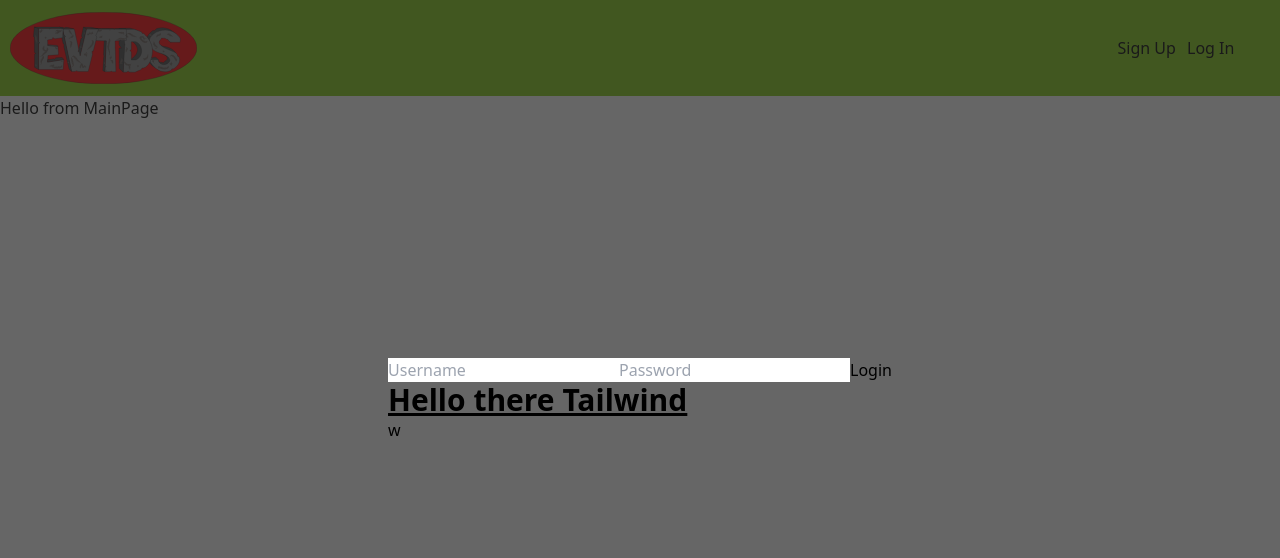
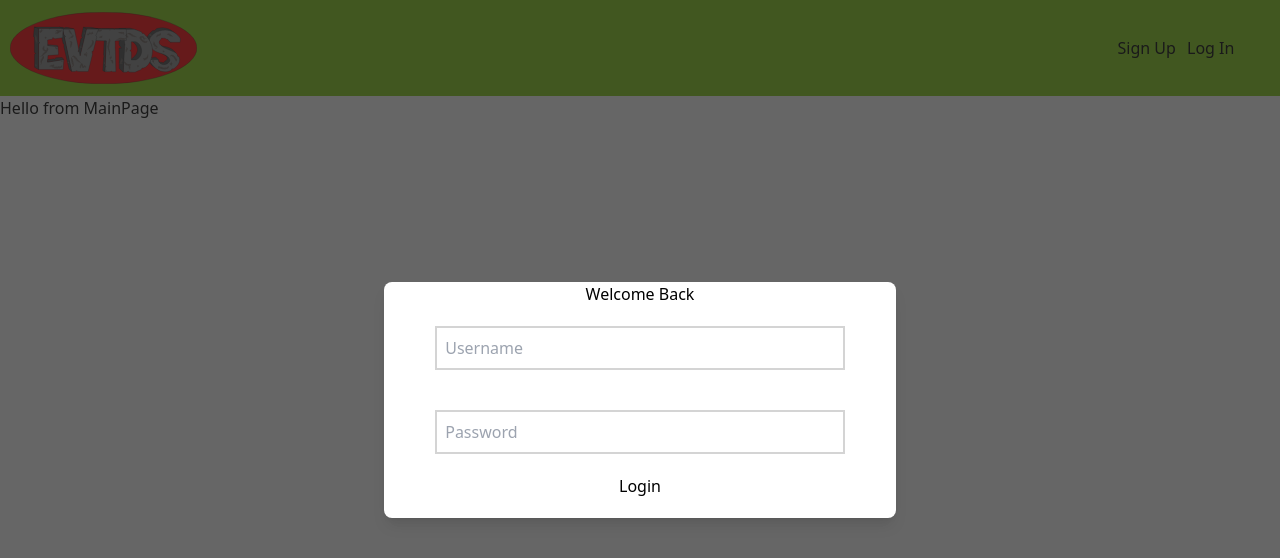
Before and after one commit to cracine79/EVTDontS, a React (Vite) app in the folder frontend2/: page / in a window 1280 px wide. Both pictures are taken after a click on the element "Log In". Shown: the top 558 px of the page. Built offline with nearby package versions, Linux system fonts and the light colour scheme; no server answers.

Commit message:
login modal develop[ment

```diff
--- a/frontend2/src/Components/LoginComponent.jsx
+++ b/frontend2/src/Components/LoginComponent.jsx
@@ -1,18 +1,15 @@
 import { useState } from 'react';
-import { useDispatch } from 'react-redux';
+import { useDispatch, useSelector } from 'react-redux';
 import { login } from '../Slices/userSlice';
 import { csrfFetch } from '../csrf';
 const LoginComponent = () => {
+  const showModal= useSelector(state=>(state.modal.isLoginOpen))
   const dispatch = useDispatch();
   const [username, setUsername] = useState('');
   const [password, setPassword] = useState('');
 
   const handleSubmit = async (e) => {
     e.preventDefault();
-    console.log('submitting')
-    // const response = await csrfFetch('/api/questions/hello')
-    // const output = await response.json()
-    // console.log(output)
     try {
     const response = await csrfFetch('/api/auth/login', {
       method: 'POST',
@@ -33,7 +30,6 @@ const LoginComponent = () => {
     }
 
     const data = await response.json();
-    console.log(data)
     localStorage.setItem('access_token', data.access_token);
     dispatch(login(data)); // Store user in Redux state
   } catch (error) {
@@ -42,9 +38,9 @@ const LoginComponent = () => {
   }
 
   };
-
   return (
-    <div className="
+    <div
+      className="
         justify-center
         items-center
         flex
@@ -56,26 +52,83 @@ const LoginComponent = () => {
         outline-none
         focus:outline-none
         bg-neutral-800/70
-				">
-      <form onSubmit={handleSubmit}>
+      "
+    >
+      <div
+        className={`
+          translate
+          relative
+          w-full
+          md:w-4/6
+          lg:w-3/6
+          xl:w-2/5
+          my-6
+          mx-auto
+          h-full
+          lg:h-auto
+          md:h-auto
+          flex
+          justify-center
+          items-center
+        `}
+      >
+        <div
+          className={`
+            translate
+            h-full
+            lg:h-auto
+            md:h-auto
+            border-0
+            rounded-lg
+            shadow-lg
+            relative
+            flex
+            flex-col
+            w-full
+            bg-white
+            outline-none
+            focus:outline-none
+             transition-transform
+            duration-300
+              ${showModal ? 'translate-y-0 opacity-100' : 'translate-y-full opacity-0'}
+          `}
+        >
+          <div className='"w-full mb-5 relative'>
+            <form className="flex flex-col justify-center items-center"onSubmit={handleSubmit}>
+              <div>Welcome Back</div>
               <input
+                className='
+                            p-2
+                            w-4/5
+                            border-2
+                            border-neutral-300
+                            my-5
+                        '
                 type="username"
                 value={username}
                 onChange={(e) => setUsername(e.target.value)}
                 placeholder="Username"
               />
               <input
+                className='
+                p-2
+                w-4/5
+                border-2
+                border-neutral-300
+                my-5'
                 type="password"
                 value={password}
                 onChange={(e) => setPassword(e.target.value)}
                 placeholder="Password"
               />
               <button type="submit">Login</button>
-      <p className="text-3xl font-bold underline">Hello there Tailwind</p>w
             </form>
           </div>
+        </div>
+      </div>
+    </div>
+  );
 
-  );
 };
 
 export default LoginComponent;
```
Lines whose indentation alone changed are shown as unchanged.
